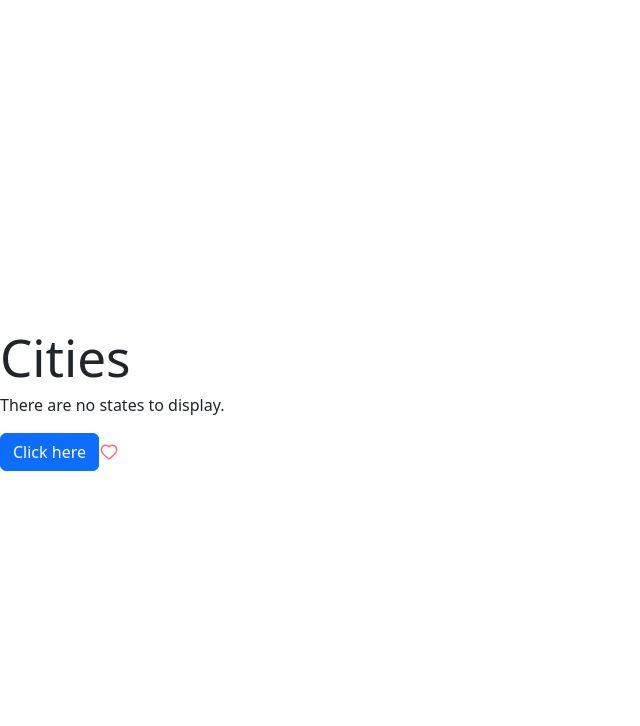
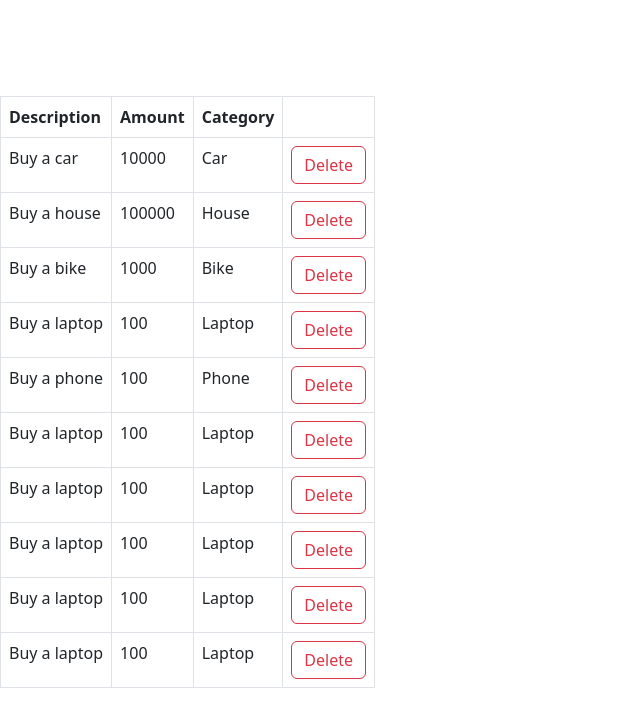
Before and after one commit to zahooronly/back-to-React, a React (Vite) app: page / in a window 1280 px wide. Shown: the top 726 px of the page, without its empty margins (0-640 px from the left). Built offline with nearby package versions, Linux system fonts and the light colour scheme; the HTML template or start-up script is replaced by a standard one.

Commit message:
Expense Traker Project

```diff
--- a/package.json
+++ b/package.json
@@ -9,12 +9,14 @@
     "preview": "vite preview"
   },
   "dependencies": {
+    "@hookform/resolvers": "^2.9.11",
     "@types/styled-components": "^5.1.26",
     "bootstrap": "^5.2.3",
     "react": "^18.2.0",
     "react-dom": "^18.2.0",
     "react-icons": "^4.7.1",
-    "styled-components": "^6.0.7"
+    "styled-components": "^6.0.7",
+    "zod": "^3.20.6"
   },
   "devDependencies": {
     "@types/react": "^18.0.27",
--- a/src/App.tsx
+++ b/src/App.tsx
@@ -3,28 +3,44 @@ import Alert from "./components/Alert/Alert";
 import Button from "./components/Button/Button";
 import Like from "./components/Like/Like";
 import ListGroup from "./components/ListGroup/ListGroup";
+import ExpenseList from "./expense-traker/components/ExpenseList/ExpenseList";
 
 function App() {
-  let americanStates = [
-    "Alabama",
-    "Alaska",
-    "Arizona",
-    "Arkansas",
-    "California",
-    "Colorado",
-    "Connecticut",
-    "Delaware",
-    "Florida",
-    "Georgia",
+  // let americanStates = [
+  //   "Alabama",
+  //   "Alaska",
+  //   "Arizona",
+  //   "Arkansas",
+  //   "California",
+  //   "Colorado",
+  //   "Connecticut",
+  //   "Delaware",
+  //   "Florida",
+  //   "Georgia",
+  // ];
+  // americanStates = [];
+  // const onSelectHandler = (item: string) => {
+  //   console.log(item);
+  // };
+  // const [visibility, setVisibility] = useState(false);
+
+  let expenses = [
+    { id: 1, description: "Buy a car", amount: 10000, category: "Car" },
+    { id: 2, description: "Buy a house", amount: 100000, category: "House" },
+    { id: 3, description: "Buy a bike", amount: 1000, category: "Bike" },
+    { id: 4, description: "Buy a laptop", amount: 100, category: "Laptop" },
+    { id: 5, description: "Buy a phone", amount: 100, category: "Phone" },
+    // create five more objects of laptop category
+    { id: 6, description: "Buy a laptop", amount: 100, category: "Laptop" },
+    { id: 7, description: "Buy a laptop", amount: 100, category: "Laptop" },
+    { id: 8, description: "Buy a laptop", amount: 100, category: "Laptop" },
+    { id: 9, description: "Buy a laptop", amount: 100, category: "Laptop" },
+    { id: 10, description: "Buy a laptop", amount: 100, category: "Laptop" },
   ];
-  americanStates = [];
-  const onSelectHandler = (item: string) => {
-    console.log(item);
-  };
-  const [visibility, setVisibility] = useState(false);
+
   return (
     <div>
-      <ListGroup
+      {/* <ListGroup
         americanStates={americanStates}
         onSelectItem={onSelectHandler}
         heading="Cities"
@@ -36,7 +52,12 @@ function App() {
         </Alert>
       )}
       <Button clickFunc={() => setVisibility(true)}>Click here</Button>
-      <Like clickOnLike={() => console.log("Clicked")} />
+      <Like clickOnLike={() => console.log("Clicked")} /> */}
+
+      <ExpenseList
+        expenses={expenses}
+        onDelete={(id) => console.log("Delete", id)}
+      />
     </div>
   );
 }
--- /dev/null
+++ b/src/expense-traker/components/ExpenseList/ExpenseList.tsx
@@ -0,0 +1,47 @@
+interface Expense {
+  id: number;
+  description: string;
+  amount: number;
+  category: string;
+}
+
+interface Props {
+  expenses: Expense[];
+  onDelete: (id: number) => void;
+}
+
+const ExpenseList = ({ expenses, onDelete }: Props) => {
+  return (
+    <div>
+      <table className="table table-bordered">
+        <thead>
+          <tr>
+            <th>Description</th>
+            <th>Amount</th>
+            <th>Category</th>
+            <th></th>
+          </tr>
+        </thead>
+        <tbody>
+          {expenses.map((expense) => (
+            <tr key={expense.id}>
+              <td>{expense.description}</td>
+              <td>{expense.amount}</td>
+              <td>{expense.category}</td>
+              <td>
+                <button
+                  className="btn btn-outline-danger"
+                  onClick={() => onDelete(expense.id)}
+                >
+                  Delete
+                </button>
+              </td>
+            </tr>
+          ))}
+        </tbody>
+      </table>
+    </div>
+  );
+};
+
+export default ExpenseList;
```
Also changed, not shown: 1 other file (tests, documents, lock files or other folders).
